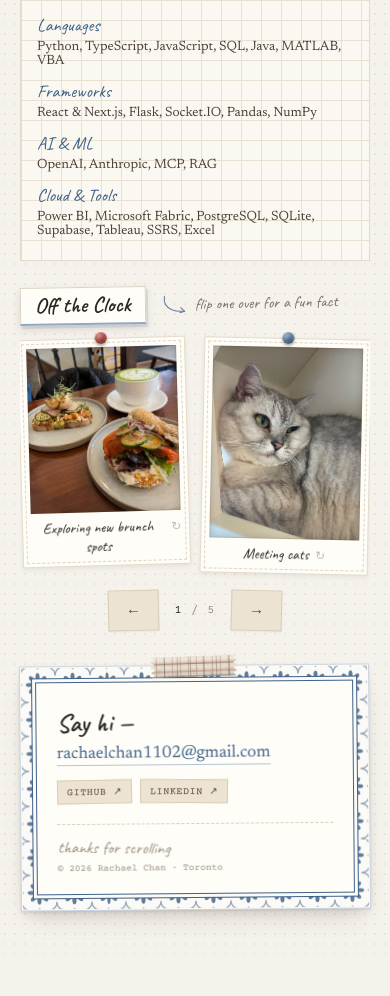
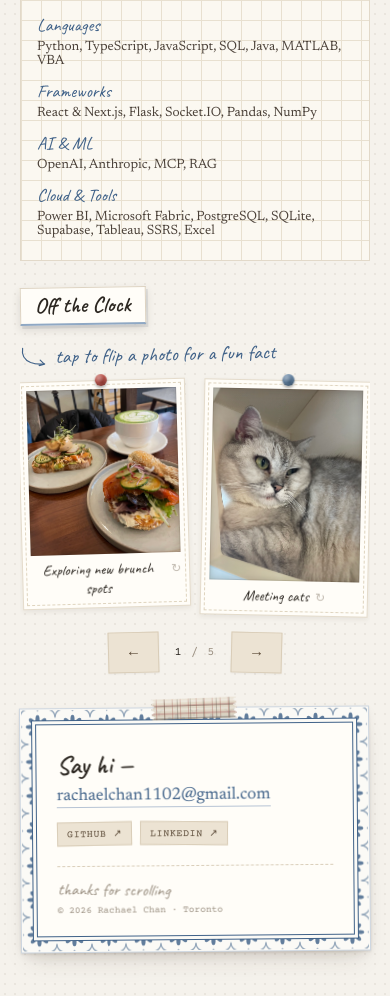
Before and after one commit to rachaelchan1102/Rachael-Chan-Website, a plain HTML site: page index.html in a window 390 px wide. Shown: the part 1911-2907 px from the top of the page. Before the commit the page ends 2865 px from the top, so only its background shows below. Drawn offline with nearby package versions, Linux system fonts and the light colour scheme; files whose address does not match are found by name.

Commit message:
Reword the flip hint and match it to the Hi, I'm line
"tap to flip a photo for a fun fact", set in the same Caveat at the same
24px and the same accent colour as the intro line, so the two
handwritten asides read as one voice. Verified computed font, size and
colour are identical to .intro-hi.

```diff
--- a/index.html
+++ b/index.html
@@ -185,7 +185,7 @@
           <path d="M37 2c1 9-4 16-12 19-6 2-13 2-19 1" />
           <path d="M12 17 6 22.3l7 2.4" />
         </svg>
-        flip one over for a fun fact
+        tap to flip a photo for a fun fact
       </p>
     </div>
     <div class="snap-deck">
--- a/styles.css
+++ b/styles.css
@@ -1146,16 +1146,15 @@ img, video { max-width: 100%; }
   gap: 8px;
   margin-bottom: 18px;
   font-family: Caveat, cursive;
-  font-size: 19px;
-  color: var(--ink-quiet);
+  font-size: 24px;
+  color: var(--accent);
   transform: rotate(-1.2deg);
 }
 .deck-hint svg {
-  width: 34px;
-  height: 22px;
+  width: 36px;
+  height: 23px;
   flex: none;
   color: var(--accent);
-  opacity: .8;
   transform: rotate(4deg) scaleX(-1);
 }
 
@@ -1548,8 +1547,8 @@ img, video { max-width: 100%; }
   .toolkit p { font-size: 13.5px; margin-bottom: 8px; }
   .toolkit .tape { display: none; }
 
-  .deck-hint { font-size: 16px; margin-bottom: 13px; gap: 6px; }
-  .deck-hint svg { width: 27px; height: 18px; }
+  .deck-hint { font-size: 20px; margin-bottom: 13px; gap: 6px; }
+  .deck-hint svg { width: 29px; height: 19px; }
   .snap-deck { --per: 2; --gap: 14px; }
   /* comfortable thumb targets */
   .snap-btn { padding: 12px 20px; font-size: 15px; }
```
